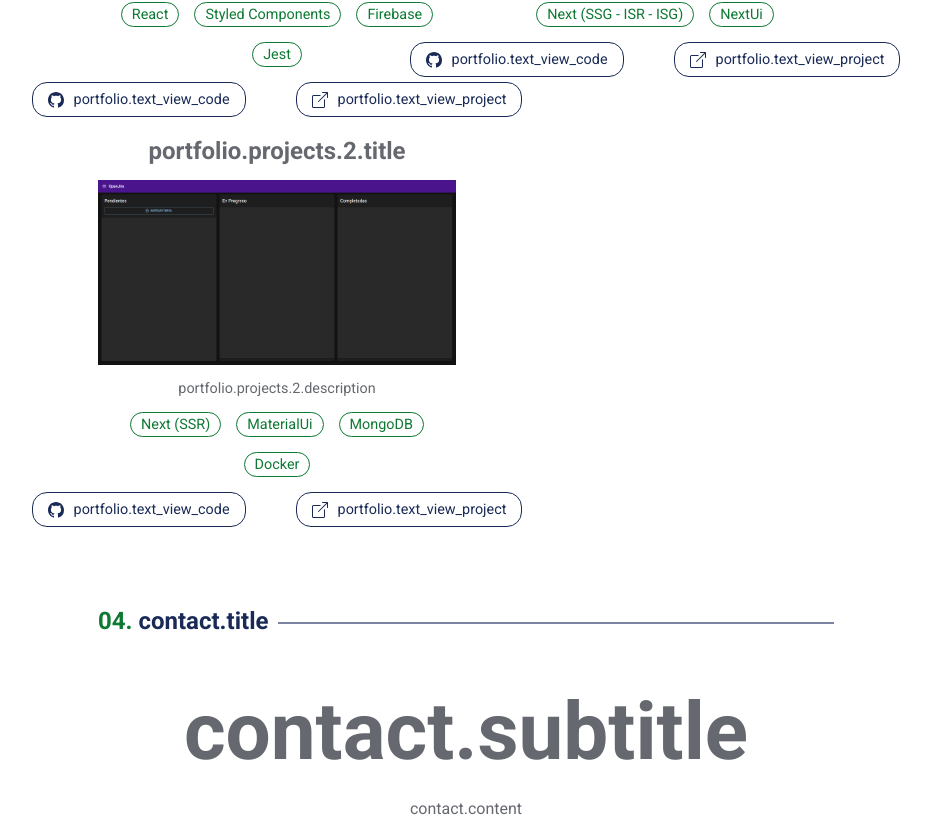
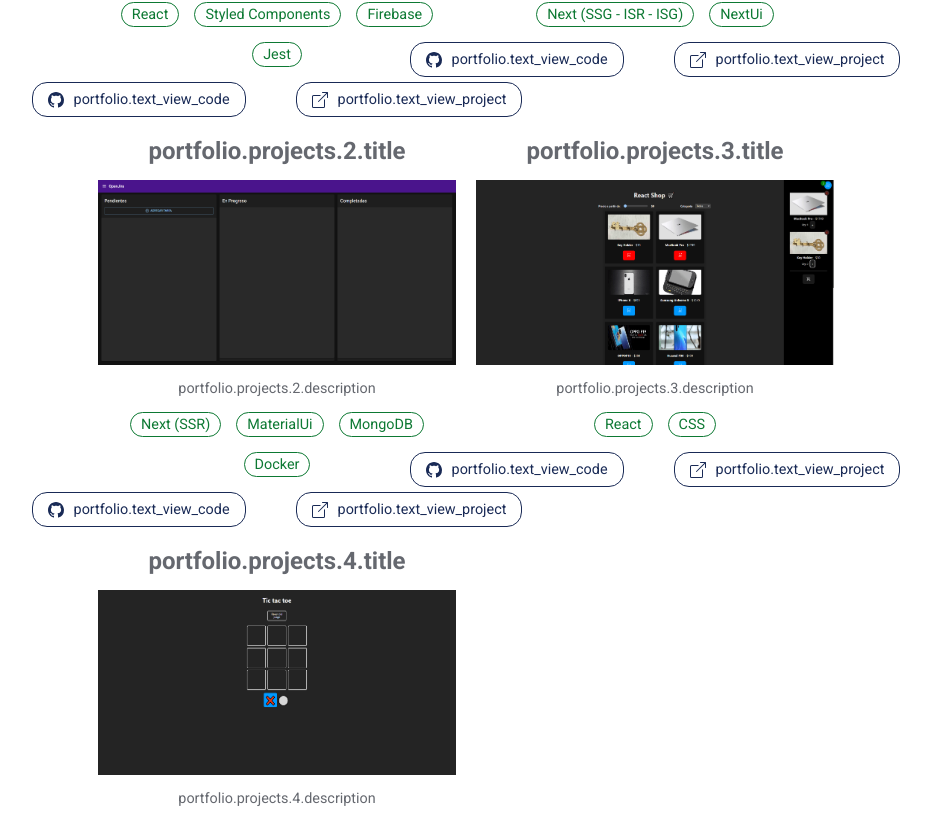
Before and after one commit to AlexisToribio/portfolio, a React (Create React App) app: page / in a window 1280 px wide. Shown: the part 1946-2763 px from the top of the page, without its empty margins (174-1105 px from the left). Built offline with nearby package versions, Linux system fonts and the light colour scheme; the HTML template or start-up script is replaced by a standard one.

Commit message:
feat: add shopping cart and tic tac toe projects

```diff
--- a/src/constans/projects.js
+++ b/src/constans/projects.js
@@ -17,4 +17,16 @@ export const projects = [
     url_website: 'https://open-jira-six.vercel.app/',
     url_github: 'https://github.com/AlexisToribio/open-jira',
   },
+  {
+    img: '/img/shopping-cart.png',
+    technologies: ['React', 'CSS'],
+    url_website: 'https://shopping-cart-dun-psi.vercel.app/',
+    url_github: 'https://github.com/AlexisToribio/shopping-cart',
+  },
+  {
+    img: '/img/tic-tac-toe.png',
+    technologies: ['React', 'CSS'],
+    url_website: 'https://tic-tac-toe-chi-indol.vercel.app/',
+    url_github: 'https://github.com/AlexisToribio/tic-tac-toe',
+  },
 ];
```
Also changed, not shown: src/translations/en.json (+10 -0 lines), src/translations/es.json (+10 -0 lines), public/img/shopping-cart.png (added), public/img/tic-tac-toe.png (added).
